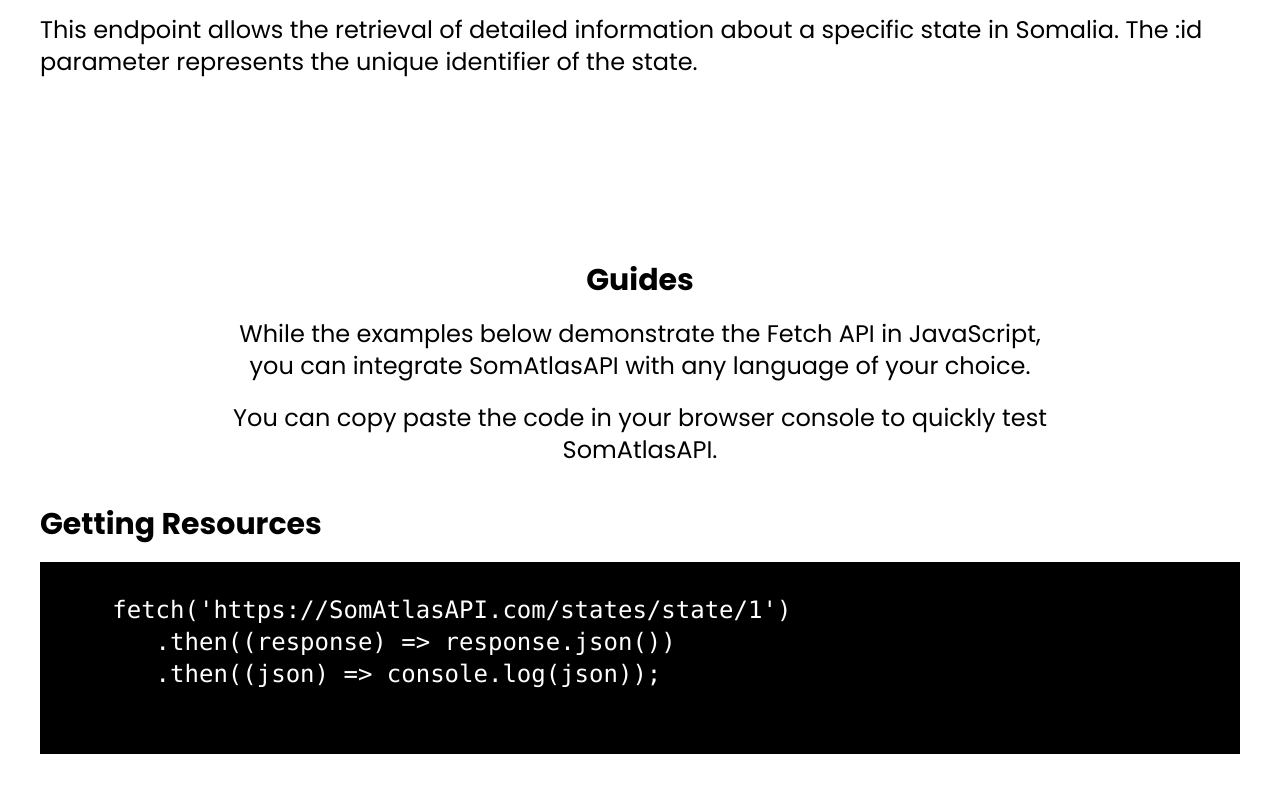
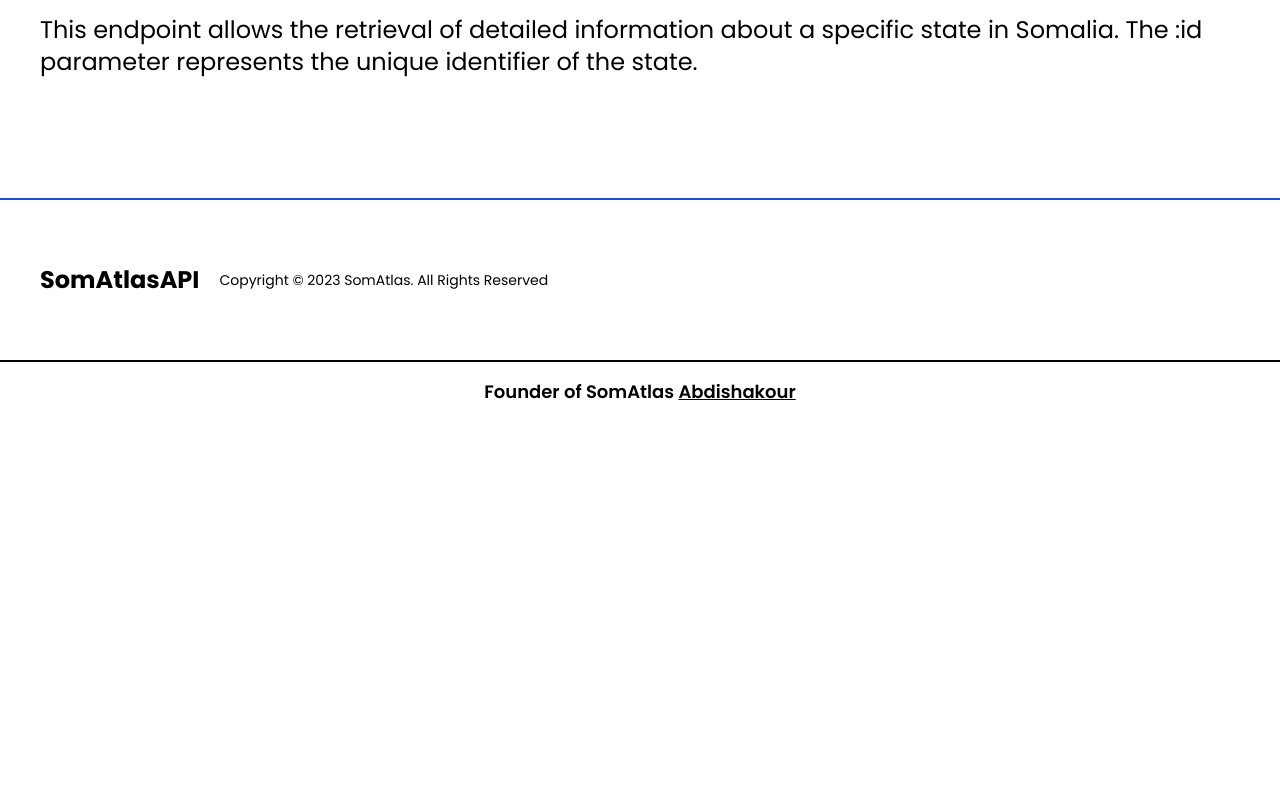
Before and after one commit to Ashakour1/SomAtlasAPI, a Svelte app in the folder client/: page / in a window 1280 px wide. Shown: the part 1966-2758 px from the top of the page. After the commit the page ends 2388 px from the top, so only its background shows below. Built offline with nearby package versions, Linux system fonts and the light colour scheme.

Commit message:
footer page

```diff
--- a/client/index.html
+++ b/client/index.html
@@ -8,6 +8,7 @@
     <link rel="preconnect" href="https://fonts.googleapis.com">
     <link rel="preconnect" href="https://fonts.gstatic.com" crossorigin>
     <link href="https://fonts.googleapis.com/css2?family=Poppins:wght@300;400;600;700&display=swap" rel="stylesheet">
+
   </head>
   <body>
     <div id="app"></div>
--- a/client/src/components/Features.svelte
+++ b/client/src/components/Features.svelte
@@ -7,8 +7,8 @@
     <h1 class="text-center text-3xl font-bold text-black">What's SomAtlasAPI?</h1>
     <p class="mt-10 text-2xl text-center text-gray-600">SomAtlasAPI is your all-encompassing platform, providing effortless access to explore detailed information on states and districts in Somalia through our seamless API.</p>
    </div>
-    <div class="grid gap-4 md:grid-cols-3 sm:grid-cols-1 ">
-        <div class=" w-full  shadow-2xl bg-black p-4 mt-24  my-8 items-center text-center text-white flex flex-col rounded-lg hover:scale-105 duration-300 ">
+    <div class="grid gap-4 md:grid-cols-3 sm:grid-cols-1">
+        <div class=" w-full  shadow-2xl bg-black p-4 mt-24  my-8 items-center text-center text-white flex flex-col rounded-lg hover:scale-105 duration-300  ">
 
             <iconify-icon icon="mdi:world" class="text-3xl text-blue-700"></iconify-icon>
 
--- a/client/src/components/Guide.svelte
+++ b/client/src/components/Guide.svelte
@@ -1,20 +1,21 @@
-<section class="bg-white text-black">
-    <div class="max-w-[1240px] mx-auto py-[4rem] px-5">
-        <div class="max-w-[850px] mx-auto text-center">
-            <h1 class="text-3xl font-bold ">Guides</h1>
-            <p class="text-2xl  my-5">While the examples below demonstrate the Fetch API in JavaScript, you can integrate SomAtlasAPI with any language of your choice.</p>
-            <p class="text-2xl text-center">You can copy paste the code in your browser console to quickly test SomAtlasAPI.</p>
+<footer class="bg-white">
+    <hr class="border border-blue-700">
+    <div class="max-w-[1240px] mx-auto py-[4rem] px-5 flex justify-between">
+        <div class="flex  text-black">
+            <a href="/" class="font-bold text-2xl">
+                <h1>SomAtlasAPI
+                </h1>
+            </a>
+                <p class="mt-1.5 pl-5 text-sm text-center">Copyright © 2023 SomAtlas. All Rights Reserved</p>
+
         </div>
-        <h1 class="font-bold text-3xl pt-10">Getting Resources</h1>
-        <div class="bg-black text-white text-2xl text-left my-5 overflow-auto">
-        <pre>
-            <code>
-     fetch('https://SomAtlasAPI.com/states/state/1')
-        .then((response) => response.json())
-        .then((json) => console.log(json));
-         </code>
-          </pre>
+        <div class="text-2xl text-black">
+            <iconify-icon icon="mdi:twitter"></iconify-icon>
+            <iconify-icon icon="mdi:discord"></iconify-icon>
         </div>
-
     </div>
-</section>
+    <hr class="border border-black">
+    <div class="py-4 text-center text-lg text-black font-semibold ">
+        <p class="">Founder of SomAtlas <a href="https://github.com/Ashakour1" class="underline">Abdishakour</a></p>
+    </div>
+</footer>
--- a/client/src/components/Header.svelte
+++ b/client/src/components/Header.svelte
@@ -9,7 +9,7 @@
     }
 </script>
 
-<header class="fixed w-full backdrop-blur-sm py-2">
+<header class="fixed w-full backdrop-blur-sm pt-2">
     <div  class="flex justify-between items-center max-w-[1240px] mx-auto relative">
 
 
@@ -21,7 +21,7 @@
         <ul class=" hidden md:flex font-bold ">
             <li class="p-5"><a href="/">Home</a></li>
             <li class="p-5"><a href="#resources">Resources</a></li>
-            <li class="p-5"><a href="#guide">Guide</a></li>
+            <li class="p-5"><a href="#features">Features</a></li>
             <li class="p-5"><a href="/">Docs</a></li>
         </ul>
    </div>
--- a/client/src/components/Resources.svelte
+++ b/client/src/components/Resources.svelte
@@ -13,5 +13,8 @@
            <p class="text-2xl bg-gray-400 inline-block p-2 rounded-sm">api/v1/states/state/:id</p>
          <p class="py-4 text-2xl">This endpoint allows the retrieval of detailed information about a specific state in Somalia. The :id parameter represents the unique identifier of the state.</p>
         </div>
+
     </div>
+
+
 </section>
```
Also changed, not shown: client/images/Artboard 1.png (added).
